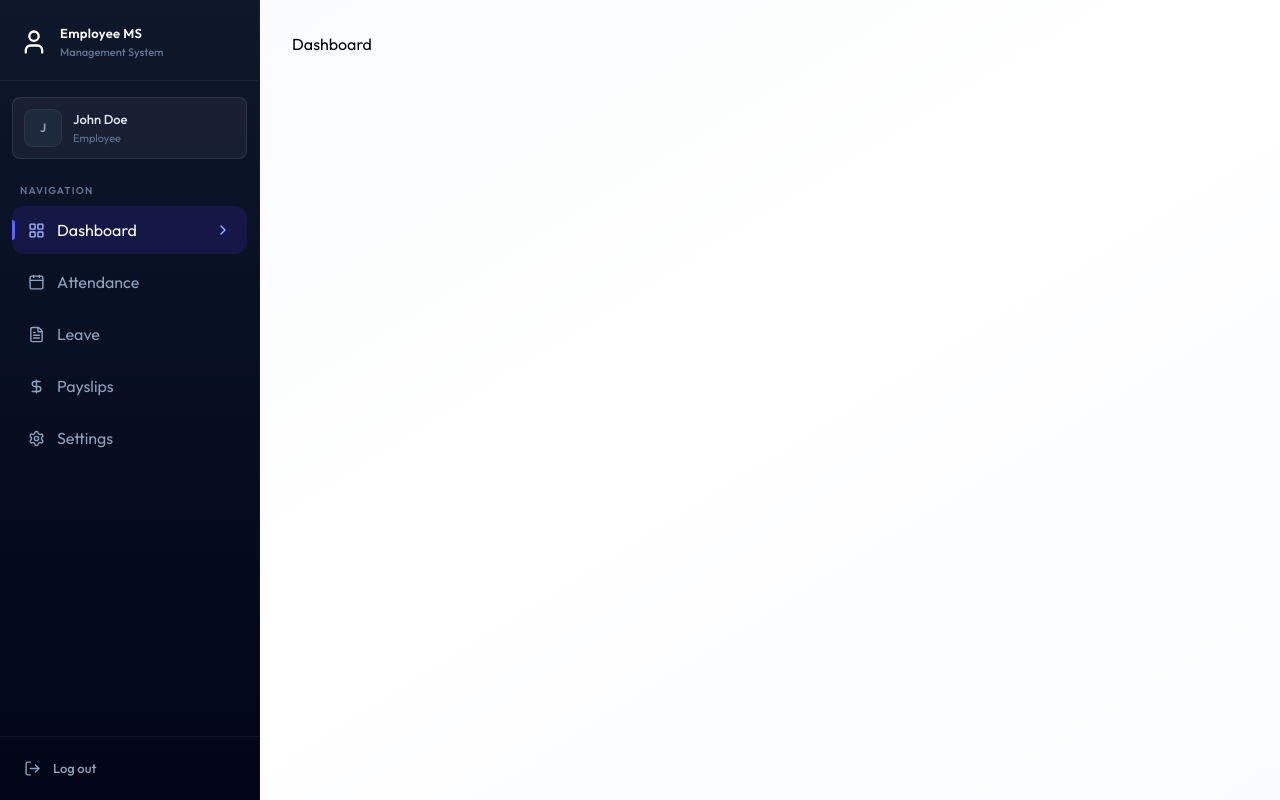
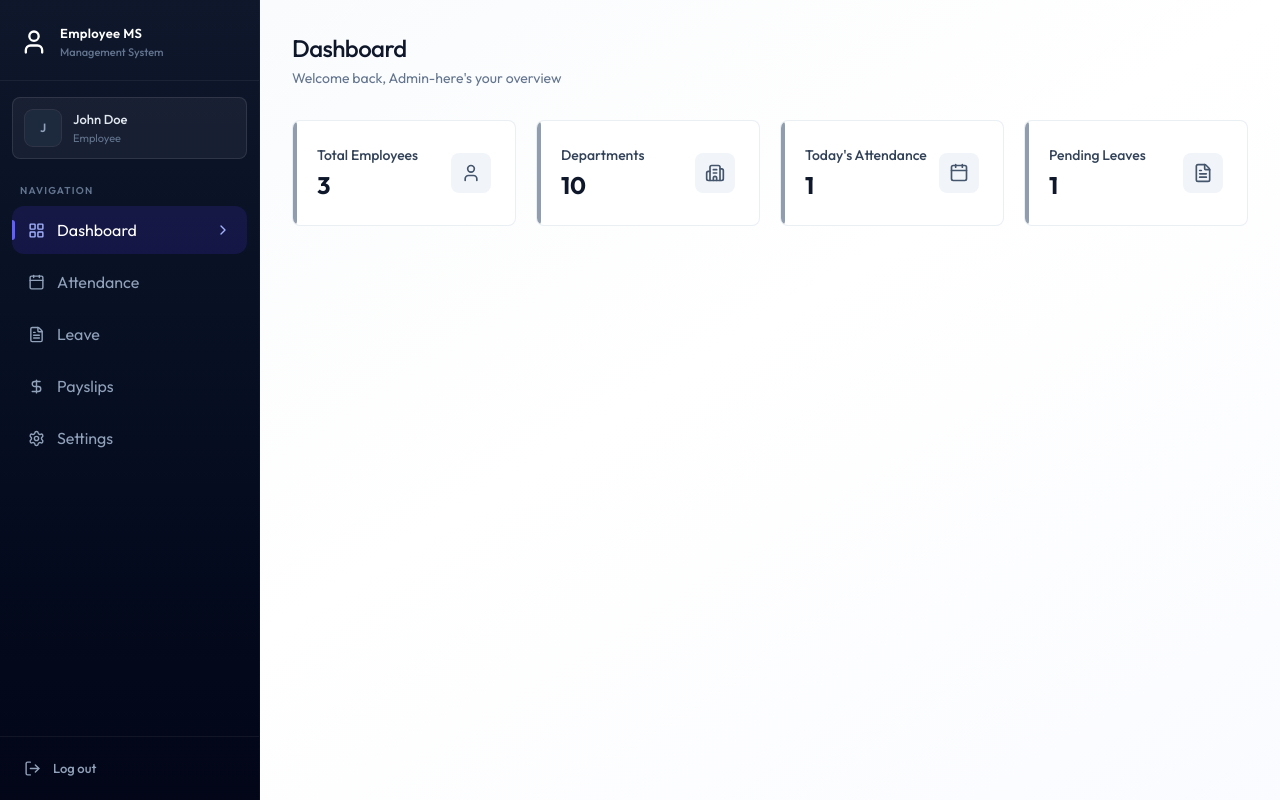
Before and after one commit to mui462/EMS-FULL-STACK-PROJECT, a React (Vite) app in the folder client/: page /dashboard in a window 1280 px wide. Built offline with nearby package versions, Linux system fonts and the light colour scheme.

Commit message:
dashboard page ui completed

```diff
--- /dev/null
+++ b/client/src/components/AdminDashboard.jsx
@@ -0,0 +1,66 @@
+import { Building2Icon, CalendarIcon, FileTextIcon, UserIcon } from 'lucide-react'
+import React from 'react'
+
+const AdminDashboard = ({ data }) => {
+
+        const stats =[
+             {
+            icon: UserIcon,
+            value: data.totalEmployees,
+            label: "Total Employees",
+            description: "Active workforce"
+        },
+             {
+            icon: Building2Icon,
+            value: data.totalDepartments,
+            label: "Departments",
+            description: "Organization Units"
+        },
+             {
+            icon: CalendarIcon,
+            value: data.todayAttendance,
+            label: "Today's Attendance",
+            description: "Checked In Today"
+        },
+             {
+            icon: FileTextIcon,
+            value: data.pendingLeaves,
+            label: "Pending Leaves",
+            description: "Awaiting Approval"
+        },
+        ]
+
+
+
+
+    return (
+       <div className="animate-fade-in">
+            <div className="page-header">
+                <h1 className="page-title">
+                   Dashboard
+                </h1>
+                <p className="page-subtitle">
+                    Welcome back, Admin-here's your overview
+                </p>
+            </div>
+            <div className="grid grid-cols-1 sm:grid-cols-2 lg:grid-cols-4 gap-4 sm:gap-5 mb-8">
+                {stats.map((s) => (
+                    <div key={s.label} className="card card-hover p-5 sm:p-6 relative overflow-hidden group flex items-center justify-between">
+                        <div>
+                            <div className="absolute left-0 top-0 bottom-0 w-1 rounded-r-full bg-slate-500/70 group-hover:bg-indigo-500/70" />
+                            <p className="text-sm font-medium text-slate-700">{s.label}</p>
+                            <p className="text-2xl font-bold text-slate-900 mt-1">{s.value}</p>
+                        </div>
+                        <s.icon className="size-10 p-2.5 rounded-lg bg-slate-100 text-slate-600 group-hover:bg-indigo-50 group-hover:text-indigo-600 transition-colors duration-200" />
+                    </div>
+                ))}
+            </div>
+
+
+
+
+        </div>
+    )
+}
+
+export default AdminDashboard
--- /dev/null
+++ b/client/src/components/EmployeeDashboard.jsx
@@ -0,0 +1,70 @@
+import { ArrowRightIcon, CalendarIcon, DollarSignIcon, FileTextIcon, icons } from "lucide-react";
+import React from "react";
+import { Link } from "react-router-dom";
+
+const EmployeeDashboard = ({ data }) => {
+    const emp = data.employee;
+    const cards = [
+        {
+            icon: CalendarIcon,
+            value: data.currentMonthAttendance,
+            title: "Days Present",
+            subtitle: "This month"
+        },
+        {
+            icon: FileTextIcon,
+            value: data.pendingLeaves,
+            title: " Pending Leaves",
+            subtitle: "Awaiting approval"
+        },
+        {
+            icon: DollarSignIcon,
+            value: data.latestPayslip ? `$${data.latestPayslip.netSalary?.toLocaleString()}` : "N/A",
+            title: " Latest Payslip",
+            subtitle: "Most recent payout",
+        },
+    ]
+
+
+
+    return (
+        <div className="animate-fade-in">
+            <div className="page-header">
+                <h1 className="page-title">
+                    Welcome, {emp?.firstName}!
+                </h1>
+                <p className="page-subtitle">
+                    {emp?.position} - {emp?.department || "No Department"}
+                </p>
+            </div>
+            <div className="grid grid-cols-1 sm:grid-cols-3 gap-4 sm:gap-5 mb-8">
+                {cards.map((card, index) => (
+                    <div key={index} className="card card-hover p-5 sm:p-6 relative overflow-hidden group flex items-center justify-between">
+                        <div>
+                            <div className="absolute left-0 top-0 bottom-0 w-1 rounded-r-full bg-slate-500/70 group-hover:bg-indigo-500/70" />
+                            <p className="text-sm font-medium text-slate-700">{card.title}</p>
+                            <p className="text-2xl font-bold text-slate-900 mt-1">{card.value}</p>
+                        </div>
+                        <card.icon className="size-10 p-2.5 rounded-lg bg-slate-100 text-slate-600 group-hover:bg-indigo-50 group-hover:text-indigo-600 transition-colors duration-200" />
+                    </div>
+                ))}
+            </div>
+
+            <div className="flex flex-col sm:flex-row gap-3">
+                <Link to="/attendance" className="btn-primary text-center inline-flex items-center justify-center gap-2">
+                    Mark Attendance     <ArrowRightIcon className="w-4 h-4" />
+                </Link>
+                <Link
+                    to="/leave"
+                    className="btn-secondary inline-flex items-center justify-center text-center"
+                >
+                    Apply For Leave
+                </Link>
+            </div>
+
+
+        </div>
+    )
+}
+
+export default EmployeeDashboard
--- /dev/null
+++ b/client/src/components/Loading.jsx
@@ -0,0 +1,12 @@
+import React from 'react'
+
+
+const Loading = () => {
+    return (
+        <div className="flex justify-center h-screen items-center">
+          <div className='animate-spin size-8 border-2 border-indigo-600 border-t-transperent rounded-full'/>
+        </div>
+    );
+}
+
+export default Loading;
--- a/client/src/pages/dashboard.jsx
+++ b/client/src/pages/dashboard.jsx
@@ -1,10 +1,31 @@
+import { useEffect, useState } from "react";
+import { dummyAdminDashboardData, dummyEmployeeDashboardData } from "../assets/assets";
+import Loading from "../components/loading";
+import EmployeeDashboard from "../components/EmployeeDashboard";
+import AdminDashboard from "../components/AdminDashboard";
 
 const Dashboard = () => {
-    return (
-        <div>
-            Dashboard
-        </div>
-    );
+     const [data, setData] = useState(null)
+     const [loading, setLoading] = useState(true)
+
+            useEffect(()=>{
+                setData(dummyAdminDashboardData)
+                setTimeout(()=>{
+                    setLoading(false)
+                },1000)
+            },[])
+
+            if(loading) return <Loading />
+            if(!data) return <p className="text-center text-slate-500 py-12">Failed to Load Dashboard</p>
+                if(data.role === "ADMIN"){
+                    return <AdminDashboard data={data}/>
+                }
+                else{
+                    return <EmployeeDashboard  data={data}/>
+                }
+
+
+
 }
 
 export default Dashboard;
```
